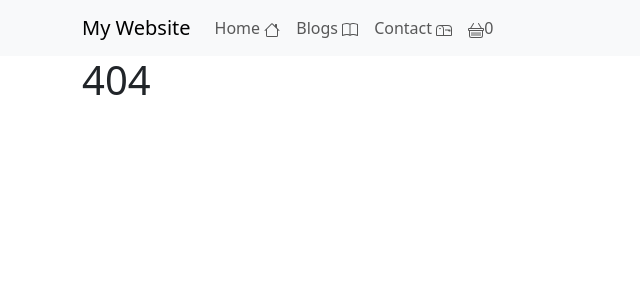
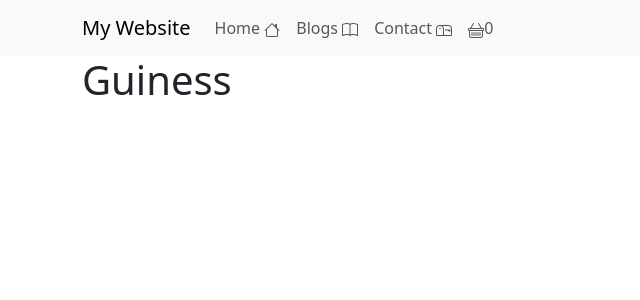
Before and after one commit to jackanderson02/tapfinder, a React (Vite) app in the folder frontend/: page /pub in a window 1280 px wide. Before the commit this address had no page. Shown: the top 300 px of the page, without its empty margins (0-640 px from the left). Built offline with nearby package versions, Linux system fonts and the light colour scheme.

Commit message:
Added Beer, BeerList component and Pub Page along with addiing route to pub page for initial building

```diff
--- a/frontend/src/App.jsx
+++ b/frontend/src/App.jsx
@@ -1,20 +1,20 @@
-import 'bootstrap/dist/css/bootstrap.min.css';
+import "bootstrap/dist/css/bootstrap.min.css";
 import { BrowserRouter, Routes, Route } from "react-router-dom";
 import Layout from "./pages/Layout";
 import Home from "./pages/Home";
 import Blogs from "./pages/Blogs";
 import Contact from "./pages/Contact";
 import NoPage from "./pages/NoPage";
-import { BasketContext } from './components/BasketContext';
-import { useState, useEffect } from 'react';
-import Basket from './pages/Basket';
-import Cookies from 'js-cookie'
-
+import Pub from "./pages/Pub";
+import { BasketContext } from "./components/BasketContext";
+import { useState, useEffect } from "react";
+import Basket from "./pages/Basket";
+import Cookies from "js-cookie";
 
 const App = () => {
   let initBasketState;
 
-  const basketCookie = Cookies.get('basket');
+  const basketCookie = Cookies.get("basket");
 
   if (basketCookie) {
     initBasketState = JSON.parse(basketCookie); // Parse the stringified cookie to an object
@@ -24,7 +24,7 @@
 
   const [basket, setBasket] = useState(initBasketState);
   return (
-    <BasketContext.Provider value={{basket, setBasket}}>
+    <BasketContext.Provider value={{ basket, setBasket }}>
       <BrowserRouter>
         <Routes>
           <Route path="/" element={<Layout />}>
@@ -33,6 +33,7 @@
             <Route path="contact" element={<Contact />} />
             <Route path="*" element={<NoPage />} />
             <Route path="basket" element={<Basket />} />
+            <Route path="pub" element={<Pub />} />
           </Route>
         </Routes>
       </BrowserRouter>
--- /dev/null
+++ b/frontend/src/components/Beer.jsx
@@ -0,0 +1,5 @@
+const Beer = () => {
+  return <h1>Guiness</h1>;
+};
+
+export default Beer;
--- /dev/null
+++ b/frontend/src/components/BeerList.jsx
@@ -0,0 +1,7 @@
+import Beer from "./Beer";
+
+const BeerList = () => {
+  return <Beer />;
+};
+
+export default BeerList;
--- /dev/null
+++ b/frontend/src/pages/Pub.jsx
@@ -0,0 +1,7 @@
+import BeerList from "../components/BeerList";
+
+const Pub = () => {
+  return <BeerList />;
+};
+
+export default Pub;
```
